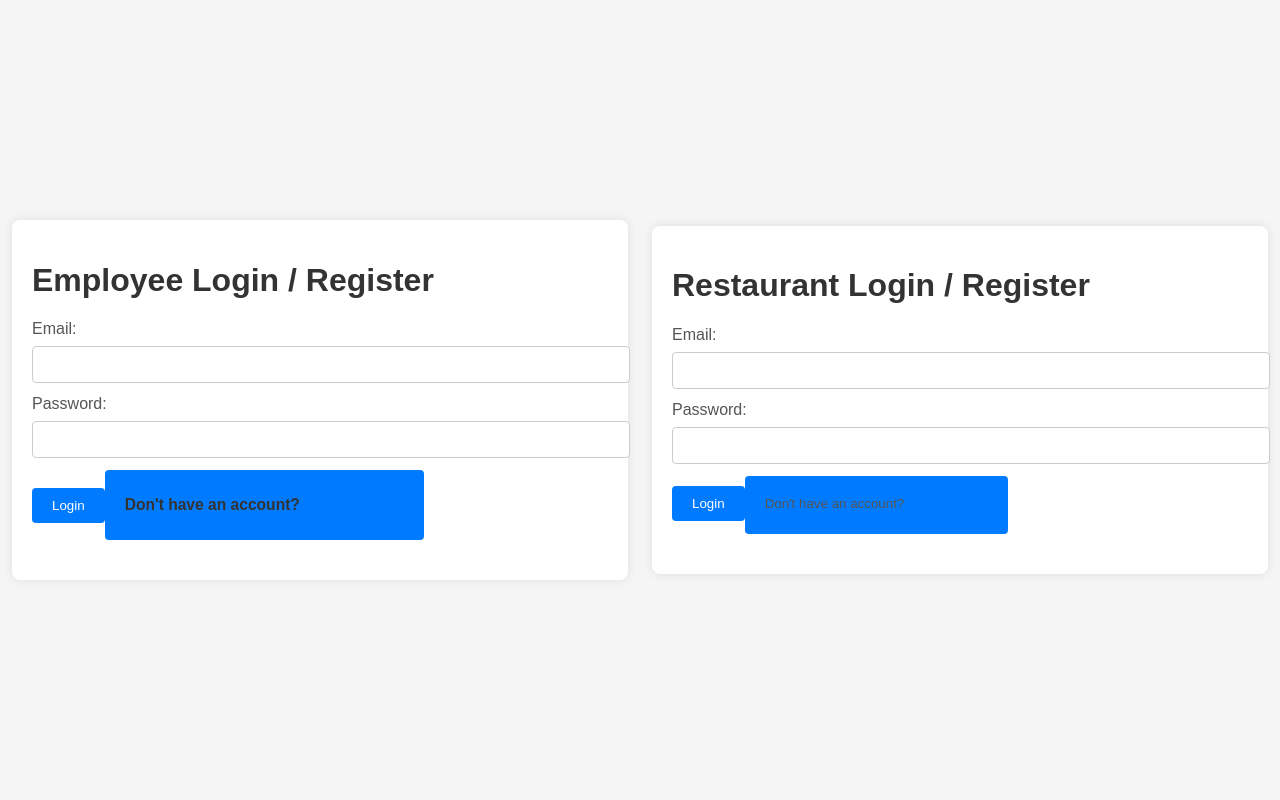
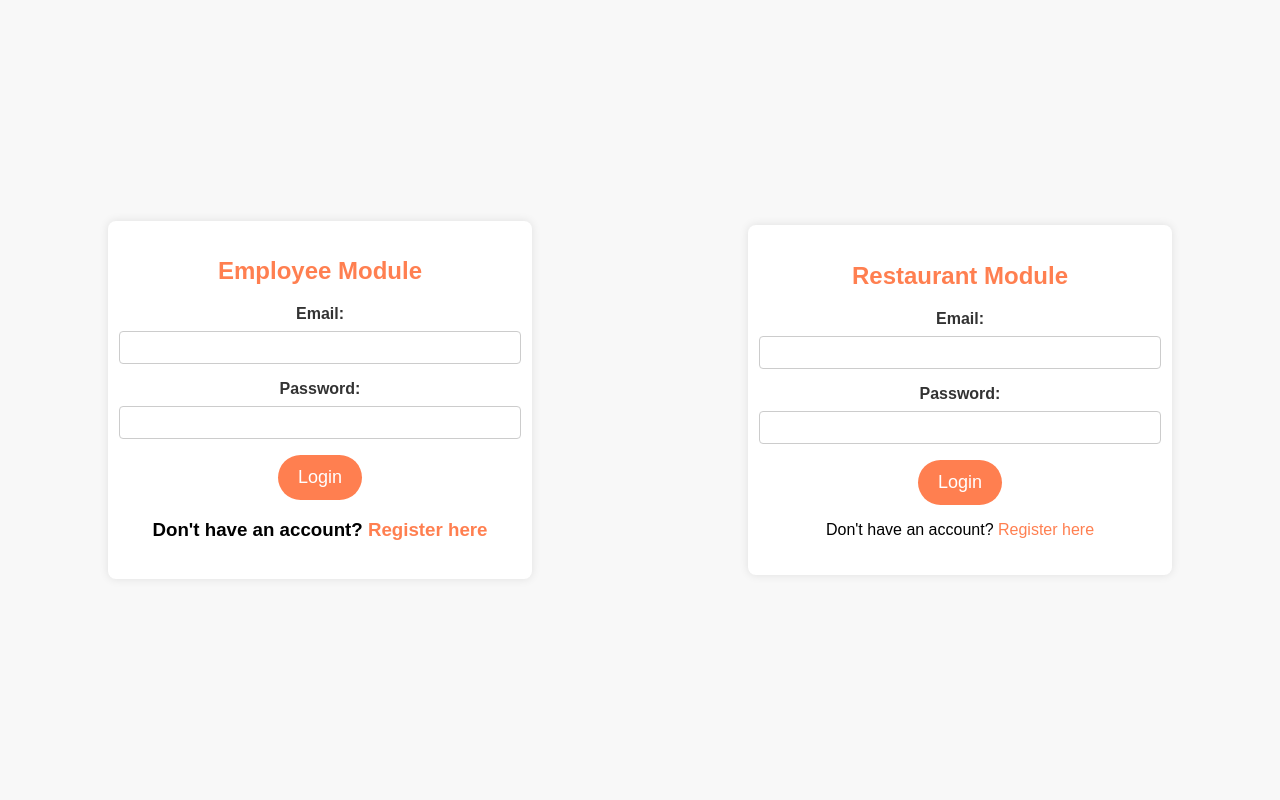
Before and after one commit to imnasim31415/DishDemocracy-Backend, a Django app: page / in a window 1280 px wide. Run offline with Django 5.2, Linux system fonts and the light colour scheme.

Commit message:
Home page updated

```diff
--- a/dishdemocracy/templates/home.html
+++ b/dishdemocracy/templates/home.html
@@ -1,15 +1,15 @@
 <!DOCTYPE html>
 <html lang="en">
+
 <head>
     <meta charset="UTF-8">
     <meta name="viewport" content="width=device-width, initial-scale=1.0">
-    <title>Dish Democracy</title>
     <style>
         body {
             font-family: 'Arial', sans-serif;
+            background-color: #f8f8f8;
             margin: 0;
             padding: 0;
-            background-color: #f5f5f5;
         }
 
         .container {
@@ -20,125 +20,148 @@
         }
 
         .half {
-            width: 45%;
+            width: 30%; /* Adjusted width */
+            padding: 20px;
             background-color: #fff;
-            padding: 20px;
             border-radius: 8px;
             box-shadow: 0 0 10px rgba(0, 0, 0, 0.1);
+            text-align: center;
+        }
+
+        h1 {
+            font-size: 24px;
+            color: #ff7f50; /* Orange color */
+            margin-bottom: 20px;
         }
 
         form {
-            margin-bottom: 20px;
+            display: flex;
+            flex-direction: column;
+            align-items: center;
         }
 
-        h1, h3 {
+        label {
+            margin-bottom: 8px;
+            font-weight: bold;
             color: #333;
         }
 
-        label {
-            display: block;
-            margin-bottom: 8px;
-            color: #555;
+        input {
+            padding: 8px;
+            margin-bottom: 16px;
+            border: 1px solid #ccc;
+            border-radius: 4px;
+            width: 100%;
         }
 
+        /* Added styles for label and input to be on the same line */
+        label,
         input {
-            width: 100%;
-            padding: 10px;
-            margin-bottom: 12px;
-            border: 1px solid #ccc;
-            border-radius: 4px;
+            display: block;
         }
 
-        button {
-            background-color: #007bff;
+        .button {
+            padding: 10px 15px;
+            background-color: #ff7f50; /* Orange color */
             color: #fff;
-            padding: 10px 20px;
             border: none;
             border-radius: 4px;
             cursor: pointer;
+            font-size: 16px;
+            transition: background-color 0.3s ease-in-out;
         }
 
-        button:hover {
-            background-color: #0056b3;
-        }
-
-        p {
-            margin-top: 10px;
-            color: #555;
+        .button:hover {
+            background-color: #e64a19; /* Darker shade of orange */
         }
 
         a {
-            color: #007bff;
+            color: #ff7f50; /* Orange color */
             text-decoration: none;
         }
 
-        a:hover {
-            text-decoration: underline;
+        .alert {
+            position: fixed;
+            top: 20px;
+            right: 20px;
+            width: 300px;
+            background-color: #ff7f50; /* Orange color */
+            color: #fff;
+            border-radius: 4px;
+            box-shadow: 0 0 10px rgba(0, 0, 0, 0.1);
+            padding: 15px;
+            display: flex;
+            justify-content: space-between;
+            align-items: center;
         }
 
-        .notun {
-            /* Styles for the 'notun' class */
+        .sub h3 {
+            margin-bottom: 5px;
         }
 
-        .alert {
-            /* Styles for the alert class */
+        .sub h2 {
+            font-size: 18px;
+            margin: 0;
         }
 
-        .sub {
-            /* Styles for the 'sub' class */
+        /* Adjusted the style of the login button */
+        .button {
+            background-color: #ff7f50;
+            color: #fff;
+            border: none;
+            border-radius: 50px;
+            padding: 12px 20px;
+            font-size: 18px;
+            cursor: pointer;
+            transition: background-color 0.3s ease-in-out;
         }
 
-        .button {
-            /* Styles for the 'button' class */
+        .button:hover {
+            background-color: #e64a19;
         }
-
     </style>
 </head>
+
 <body>
-    {%for msg in messages%} {%if 'painai' in msg.tags%}
-    <div class="notun"></div>
-    <div
-      id="alert1"
-      class="alert alert-danger alert-dismissible fade show"
-      role="alert"
-    >
-      <div class="sub">
-        <h3>Error Occurred!</h3>
-        <h2>{{msg}}</h2>
-      </div>
-      <button class="button" onclick="history.back()">Close</button>
+    {% for msg in messages %}
+    {% if 'painai' in msg.tags %}
+    <div class="new_ins"></div>
+    <div id="alert1" class="alert alert-danger alert-dismissible fade show" role="alert">
+        <div class="sub">
+            <h3>Error Occurred!</h3>
+            <h2>{{ msg }}</h2>
+        </div>
+        <button class="button" onclick="history.back()">Close</button>
     </div>
-    {%endif%}
-    {%endfor%}
+    {% endif %}
+    {% endfor %}
     <div class="container">
         <div class="half">
-            <h1>Employee Login / Register</h1>
+            <h1>Employee Module</h1>
             <form action="" method="POST">
-                {%csrf_token%}
+                {% csrf_token %}
                 <label for="employeeEmail">Email:</label>
-                <input type="email" id="employeeEmail" name="email" required>
+                <input type="email" id="employeeEmail" name="email" required placeholder="">
                 <label for="employeePassword">Password:</label>
-                <input type="password" id="employeePassword" name="password" required>
-                <button type='submit' name='employee'>Login<button/>
+                <input type="password" id="employeePassword" name="password"  autocomplete="off">
+                <button type="submit" name="employee" class="button">Login</button>
             </form>
-
             <h3>Don't have an account? <a href="registerEmployee">Register here</a></h3>
         </div>
 
         <div class="half">
-            <h1>Restaurant Login / Register</h1>
+            <h1>Restaurant Module</h1>
             <form action="" method="POST">
-                {%csrf_token%}
+                {% csrf_token %}
                 <label for="restaurantEmail">Email:</label>
-                <input type="email" id="restaurantEmail" name="email" required>
+                <input type="email" id="restaurantEmail" name="email" required autocomplete="off">
                 <label for="restaurantPassword">Password:</label>
-                <input type="password" id="restaurantPassword" name="password" required>
-                <button type='submit' name='owner'>Login<button/>
-
+                <input type="password" id="restaurantPassword" name="password" required autocomplete="off">
+                <button type="submit" name="owner" class="button">Login</button>
             </form>
-
             <p>Don't have an account? <a href="/register">Register here</a></p>
         </div>
     </div>
 </body>
+
 </html>
```
Also changed, not shown: dishdemocracy/db.sqlite3, 1 other file.
